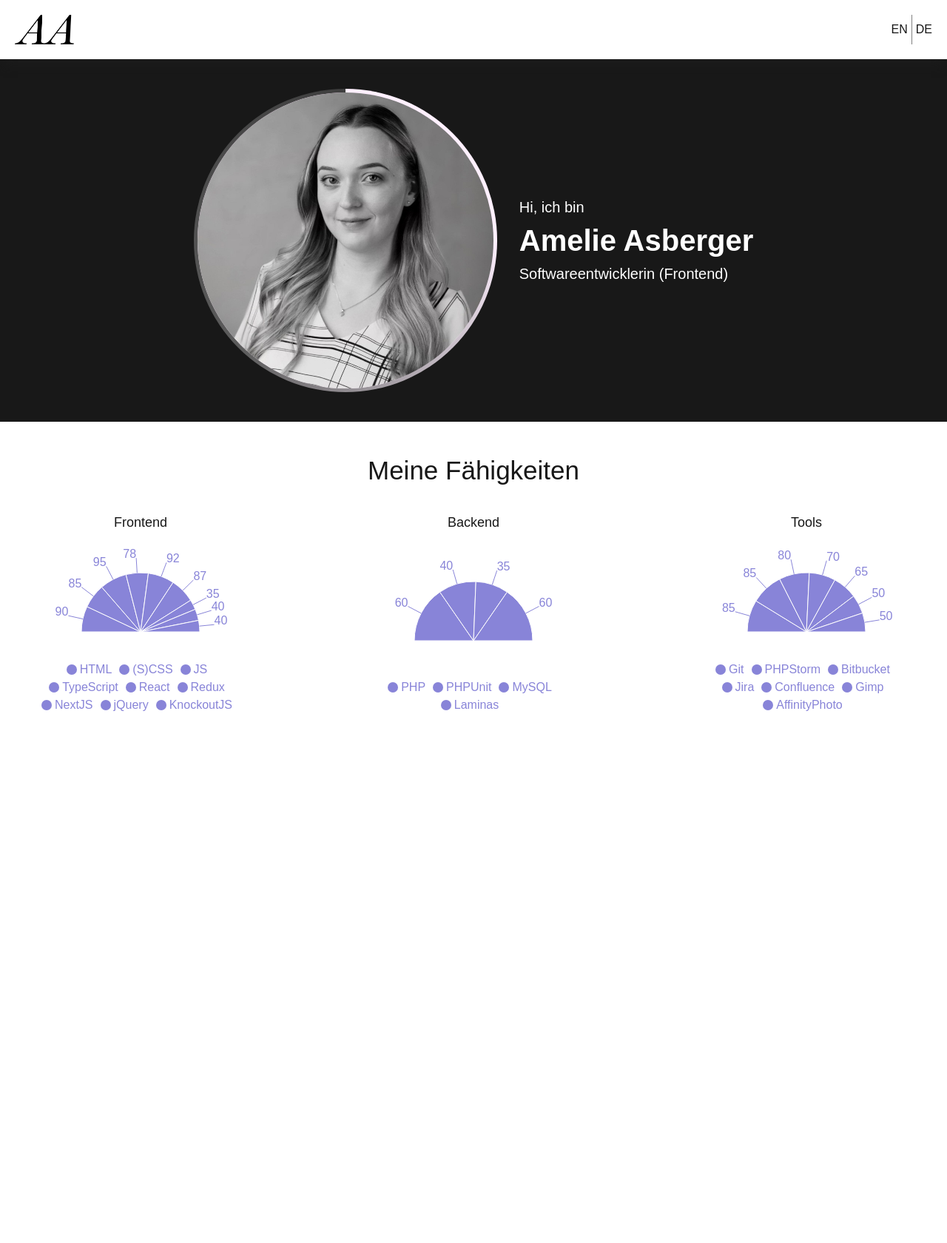
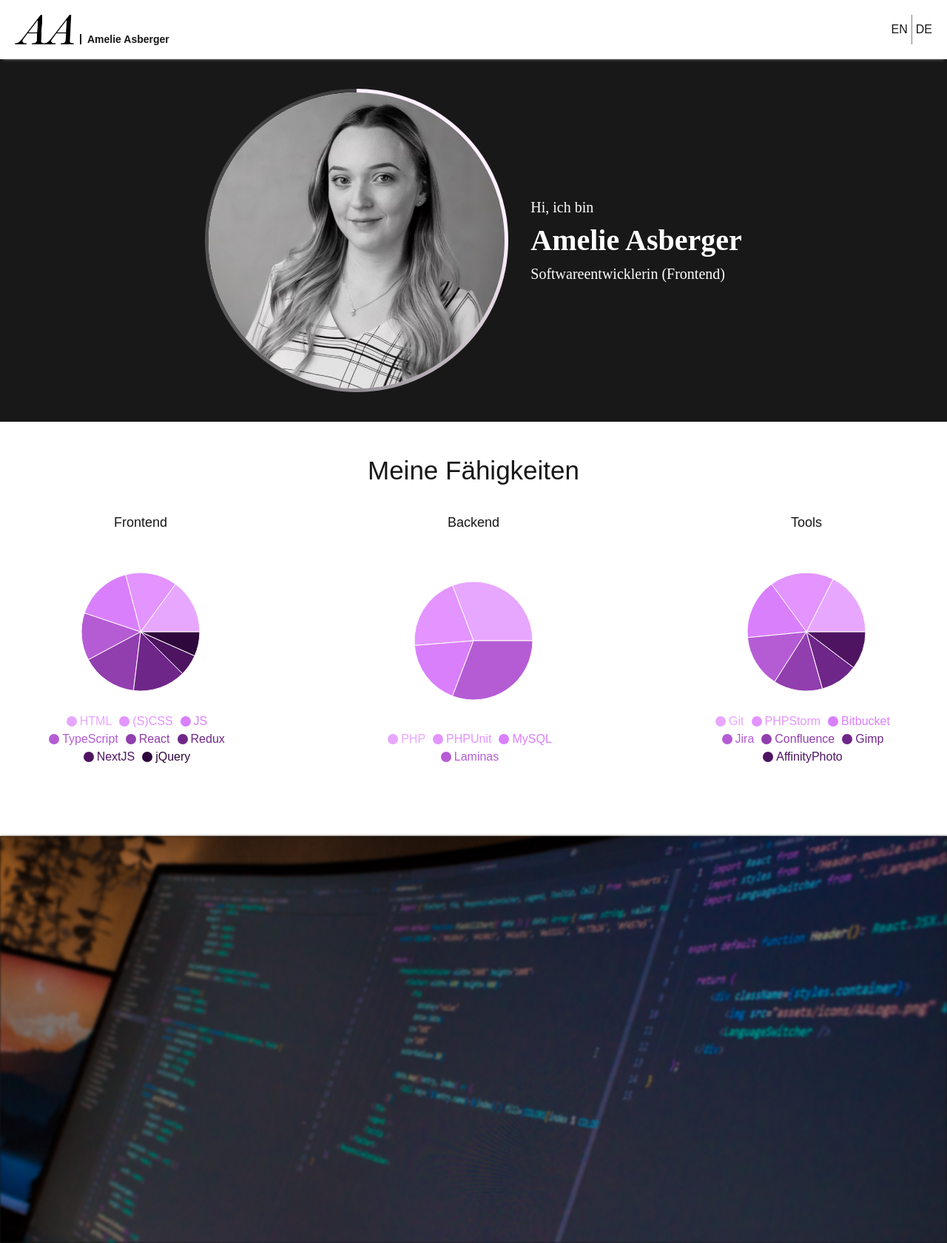
Before and after one commit to amelieasberger/amelie-website, a Next.js app in the folder amelie-website/: page / in a window 1280 px wide. Shown: the whole page at 74% size. Before the commit the page ends 1080 px from the top, so only its background shows below. Built offline with nearby package versions, Linux system fonts and the light colour scheme.

Commit message:
new colors for pie chart and new section to add a fancy quote

```diff
--- a/amelie-website/src/app/page.tsx
+++ b/amelie-website/src/app/page.tsx
@@ -4,6 +4,7 @@ import Introduction from '@/components/Introduction/Introduction';
 import '../../i18n';
 import { appWithTranslation } from 'next-i18next';
 import Skills from '@/components/Skills/Skills';
+import QuoteSection from '@/components/QuoteSection/QuoteSection';
 
 function Home(): React.JSX.Element {
   return (
@@ -12,7 +13,9 @@ function Home(): React.JSX.Element {
         <Header />
         <Introduction />
         <Skills />
+        <QuoteSection />
       </main>
+      <div className='h-20'></div>
     </div>
   );
 }
--- a/amelie-website/src/components/Header/Header.module.scss
+++ b/amelie-website/src/components/Header/Header.module.scss
@@ -2,14 +2,32 @@
 
 .container {
     background-color: $colorWhite;
-    box-shadow: 0 12px 12px -4px #1b1b1b;
+    box-shadow: 0 4px 4px -4px #949494;
     padding: 20px;
     position: relative;
     z-index: 2;
     display: flex;
     justify-content: space-between;
+    position: -webkit-sticky;
+    position: sticky;
+    top: 0;
 }
 
 .logo {
     width: 80px;
 }
+
+.name {
+    font-size: 14px;
+    margin-left: 8px;
+    line-height: 1;
+    border-left: 2px solid $background;
+    padding-left: 8px;
+    font-family: sans-serif;
+    font-weight: bold;
+}
+
+.logoContainer {
+    display: flex;
+    align-items: flex-end;
+}
--- a/amelie-website/src/components/Header/Header.tsx
+++ b/amelie-website/src/components/Header/Header.tsx
@@ -7,7 +7,10 @@ export default function Header(): React.JSX.Element {
 
     return (
         <div className={styles.container}>
-            <img src="assets/icons/AALogo.png" alt="AA initials logo" className={styles.logo} />
+            <div className={styles.logoContainer}>
+                <img src="assets/icons/AALogo.png" alt="AA initials logo" className={styles.logo} />
+                <p className={styles.name}>Amelie Asberger</p>
+            </div>
             <LanguageSwitcher />
         </div>
     );
--- a/amelie-website/src/components/Introduction/Introduction.module.scss
+++ b/amelie-website/src/components/Introduction/Introduction.module.scss
@@ -8,6 +8,7 @@
     align-items: center;
     gap: 30px;
     color: $colorWhite;
+    font-family: 'Times New Roman', Times, serif;
 }
 
 .image {
@@ -44,7 +45,7 @@
 
     background: var(--main-bg) padding-box, var(--gradient-border) border-box, var(--main-bg) border-box;
     background-position: center center;
-    animation: bg-spin 2s linear;
+    animation: bg-spin 2.5s linear;
     animation-iteration-count: 1;
 
     @keyframes bg-spin {
--- a/amelie-website/src/components/PieSkillChart/PieSkillChart.tsx
+++ b/amelie-website/src/components/PieSkillChart/PieSkillChart.tsx
@@ -1,22 +1,23 @@
-import { PieChart, Pie, ResponsiveContainer, Legend, Tooltip } from 'recharts';
+import { PieChart, Pie, ResponsiveContainer, Legend, Tooltip, Cell } from 'recharts';
 
 export default function PieSkillChart({ data }: { data: Array<{ name: string, value: number }>}): React.JSX.Element {
+    const COLORS = ['#e8a7ff', '#e394ff', '#da7ffc', '#b55cd5', '#913eaf', '#6f2689', '#4e1462', '#2e083c', '#100116'];
 
     return (
         <ResponsiveContainer width="100%" height="100%">
             <PieChart width={400} height={400}>
                 <Pie
                     dataKey="value"
-                startAngle={180}
-                endAngle={0}
                     data={data}
                     cx="50%"
                     cy="50%"
                     outerRadius={80}
-                fill="#8884d8"
-                label
-            />
-                <Legend wrapperStyle={{ bottom: '25%' }} />
+                >
+                    {data.map((entry, index) => (
+                        <Cell key={`${entry.name}-${index}`} fill={COLORS[index % COLORS.length]} />
+                    ))}
+                </Pie>
+                <Legend />
                 <Tooltip />
             </PieChart>
         </ResponsiveContainer>
--- /dev/null
+++ b/amelie-website/src/components/QuoteSection/QuoteSection.module.scss
@@ -0,0 +1,20 @@
+@import '../../styles/colors.module.scss';
+
+.container {
+    background-color: $background;
+}
+
+.background {
+    background-image: url('../../../public/assets/images/monitorCode.png');
+    width: 100%;
+    height: 550px;
+    background-size: cover;
+    background-position: center;
+
+    $blur: blur(1.5px);
+    -webkit-filter: $blur;
+    -moz-filter: $blur;
+    -o-filter: $blur;
+    -ms-filter: $blur;
+    filter: $blur;
+}
--- /dev/null
+++ b/amelie-website/src/components/QuoteSection/QuoteSection.tsx
@@ -0,0 +1,11 @@
+import styles from './QuoteSection.module.scss';
+
+
+export default function QuoteSection(): React.JSX.Element {
+  return (
+    <div className={styles.container}>
+        <div className={styles.background}>
+        </div>
+    </div>
+  );
+}
--- a/amelie-website/src/components/Skills/Skills.module.scss
+++ b/amelie-website/src/components/Skills/Skills.module.scss
@@ -10,6 +10,7 @@
 
 .container {
     padding: 40px;
+    margin-bottom: 50px;
     text-align: center;
 }
 
--- a/amelie-website/src/data/skills.ts
+++ b/amelie-website/src/data/skills.ts
@@ -7,7 +7,6 @@ export const frontendSkills = [
     { name: 'Redux', value: 87 },
     { name: 'NextJS', value: 35 },
     { name: 'jQuery', value: 40 },
-    { name: 'KnockoutJS', value: 40 },
 ];
 
 export const backendSkills = [
```
Also changed, not shown: amelie-website/public/assets/images/monitorCode.png (added), 1 other file (tests, documents, lock files or other folders). Lines whose indentation alone changed are shown as unchanged.
